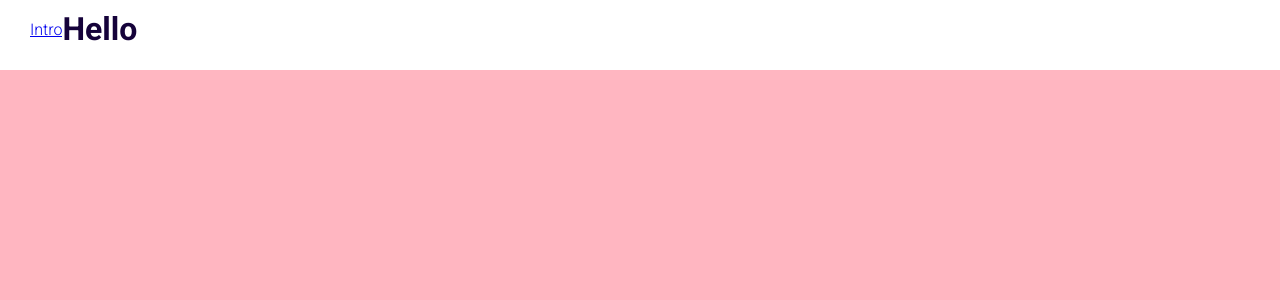
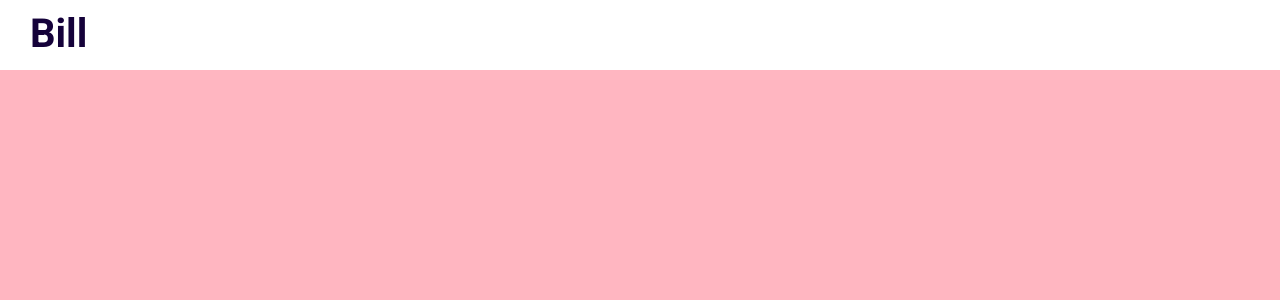
Before and after one commit to BillBenon/my-portofolio, a React (Create React App) app: page / in a window 1280 px wide. Shown: the top 300 px of the page. Built offline with nearby package versions, Linux system fonts and the light colour scheme.

Commit message:
styled the logo

```diff
--- a/src/components/topbar/Topbar.jsx
+++ b/src/components/topbar/Topbar.jsx
@@ -7,10 +7,11 @@
         <div className="topbar">
             <div className="wrapper">
                 <div className="left">
-                    <a href="#intro">Intro</a>
+                    <a href="#intro" className="logo">Bill</a>
                 </div>
-                <h1>Hello</h1>
-                <div className="right"></div>
+                <div className="right">
+
+                </div>
             </div>
         </div>
     )
--- a/src/components/topbar/topbar.scss
+++ b/src/components/topbar/topbar.scss
@@ -13,5 +13,15 @@
     padding: 10px 30px;
     display: flex;
     align-items: center;
+    justify-content: space-between;
+
+    .left {
+      .logo {
+        font-size: 40px;
+        font-weight: 700;
+        text-decoration: none;
+        color: inherit;
+      }
+    }
   }
 }
```
